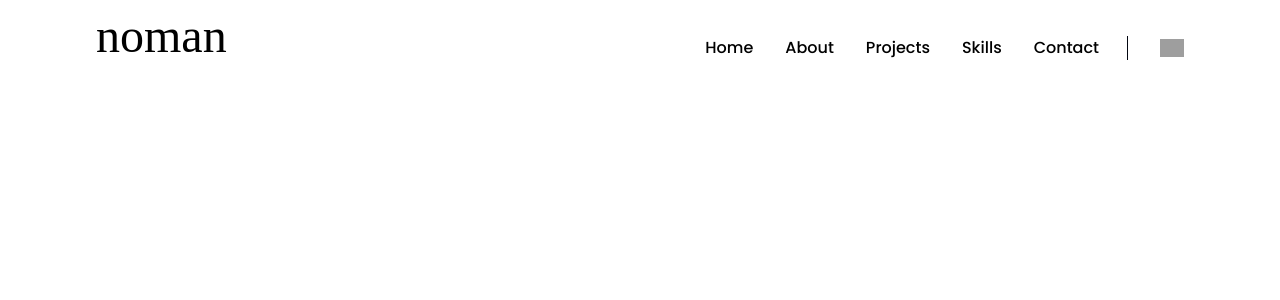
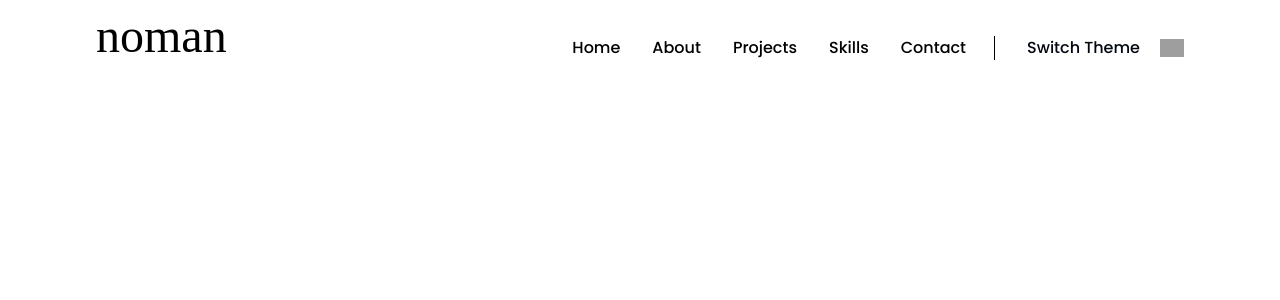
Before and after one commit to pxycknomdictator/my_animation_portfolio, a React (Vite) app: page / in a window 1280 px wide. Shown: the top 300 px of the page. Built offline with nearby package versions, Linux system fonts and the light colour scheme; grey boxes are pictures that could not be loaded; a web font is replaced by a local one.

Commit message:
add responsive header

```diff
--- a/src/components/Header/Header.jsx
+++ b/src/components/Header/Header.jsx
@@ -11,13 +11,13 @@ const Header = () => {
 
   return (
     <header className="dark:bg-primaryDark bg-primaryLight py-3">
-      <section className="max-w-[85%] mx-auto flex items-end justify-between">
+      <section className="max-w-[85%] mx-auto flex items-end justify-between relative">
         <Logo />
-        <div className="lg:flex items-center gap-8 lg:static hidden lg:block">
 
-          <nav className="myBorder border-primaryDark dark:border-primaryLight pr-7">
+        <div className="lg:flex items-center gap-8 absolute top-[4.5rem] lg:static left-0 w-full lg:w-auto lg:right-0 lg:top-0 bg-primaryLight dark:bg-primaryDark">
+          <nav className="py-3 lg:py-0 linksBorder lg:linksBorderLG lg:myBorder border-primaryDark dark:border-primaryLight lg:pr-7">
 
-            <ul className="flex gap-8 dark:text-primaryLight font-[500]">
+            <ul className="flex flex-col items-start lg:items-center gap-5 lg:flex-row lg:gap-8 dark:text-primaryLight font-[500]">
               {links.map((elements) => (
                 <Navigation key={elements} linkName={elements} />
               ))}
@@ -25,8 +25,13 @@ const Header = () => {
 
           </nav>
 
-          <div className="w-6 grid">
-            <img className="max-w-full" src={moon} alt={moon} />
+          <div className="mt-4 lg:mt-0 flex items-center justify-between lg:gap-5">
+            <span className="text-primaryDark dark:text-primaryLight font-[500]">
+              Switch Theme
+            </span>
+            <div className="w-6">
+              <img className="max-w-full" src={moon} alt={moon} />
+            </div>
           </div>
 
         </div>
--- a/src/index.css
+++ b/src/index.css
@@ -35,4 +35,17 @@
       transform: scaleX(1);
     }
   }
+
+  .linksBorder{
+    border-top: 1px;
+    border-bottom: 1px;
+    border-style: solid;
+  }
+
+  .linksBorderLG{
+    border-top: 0px;
+    border-bottom: 0px;
+    border-style: solid;
+  }
+
 }
```
